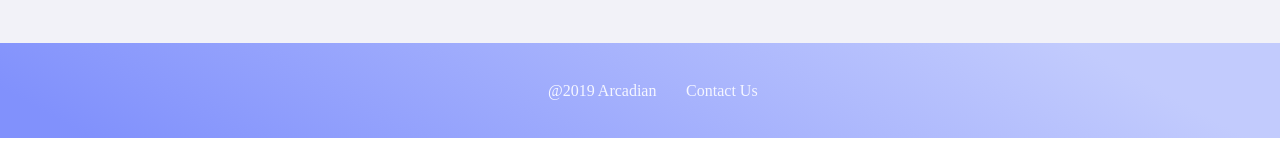
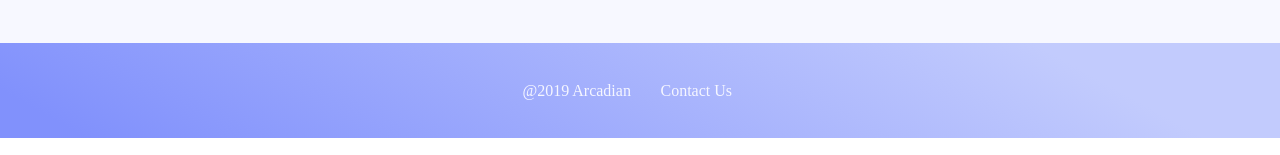
Before and after one commit to MARX1108/Arcadian, a PHP site: page / in a window 1280 px wide; the page is wider, and only the part inside the window is pictured. Shown: the part 645-800 px from the top of that part. Run offline with PHP 8.4, Linux system fonts and the light colour scheme.

Commit message:
all page

```diff
--- a/css/style.css
+++ b/css/style.css
@@ -47,7 +47,7 @@ body
 {
     widows: 100%;
     padding: 2%;
-    background-color: #f2f2f8;
+    background-color: #F7F8FF;
 }
 .main > ul > li
 {
@@ -60,7 +60,7 @@ body
 #footer
 {
     width: 100%;
-    padding: 3% 2% 3% 2%;
+    padding: 3% 0% 3% 0%;
 
     background-image: linear-gradient(-151deg, #C2CBFD 17%, #8191FC 94%);
 }
```
